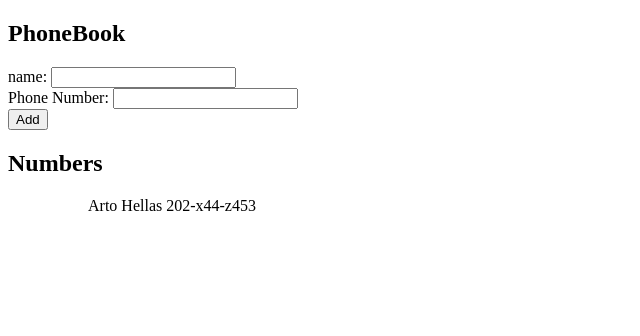
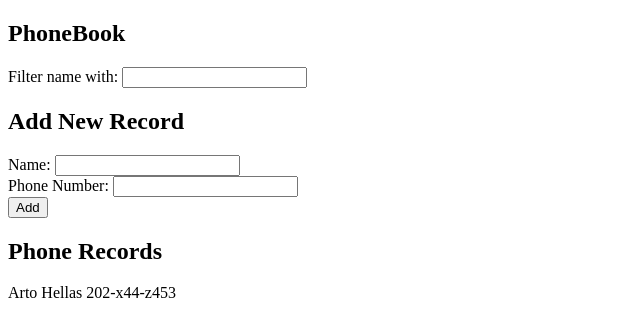
Before and after one commit to abhK0D3/PhoneBook, a React (Vite) app: page / in a window 1280 px wide. Shown: the top 336 px of the page, without its empty margins (0-640 px from the left). Built offline with nearby package versions, Linux system fonts and the light colour scheme.

Commit message:
Filter records by name

```diff
--- a/src/App.jsx
+++ b/src/App.jsx
@@ -5,6 +5,9 @@ const App = () => {
   const [persons, setPersons] = useState([{name: 'Arto Hellas', id: 0, phoneNumber: '202-x44-z453'}])
   const [newName, setNewName] = useState('')
   const [newPhnNumber, setnewPhnNumber] = useState('')
+  const [searchName, setSearchName] = useState('')
+
+  const filteredPersons = persons.filter(person => person.name.toLowerCase().includes(searchName.toLowerCase()))
 
   const addName = (event) => {
     event.preventDefault()
@@ -27,14 +30,21 @@ const App = () => {
   const handleNumberChange = (event) => {
     setnewPhnNumber(event.target.value)
   }
+  const handleSearchName = (event) => {
+    setSearchName(event.target.value)
+  }
 
 
   return(
     <div>
       <h2>PhoneBook</h2>
+      <div>
+          Filter name with: <input type='text' value={searchName} onChange={handleSearchName}/>
+      </div>
+      <h2>Add New Record</h2>
       <form onSubmit={addName}>
         <div>
-          name: <input type='text' value={newName} onChange={handleNameChange}/>
+          Name: <input type='text' value={newName} onChange={handleNameChange}/>
         </div>
         <div>
           Phone Number: <input type='text' value={newPhnNumber} onChange={handleNumberChange}/>
@@ -43,10 +53,10 @@ const App = () => {
           <button type="submit">Add</button>
         </div>
       </form>
-      <h2>Numbers</h2>
-      <ul>
-        {persons.map(person => <Person key={person.id} person={person}/>)}
-      </ul>
+      <h2>Phone Records</h2>
+      <div>
+        {filteredPersons.map(person => <Person key={person.id} person={person}/>)}
+      </div>
     </div>
   )
 }
--- a/src/components/Person.jsx
+++ b/src/components/Person.jsx
@@ -1,6 +1,6 @@
 const Person = ({person}) => {
     return(
-        <ul>{person.name} {person.phoneNumber}</ul>
+        <p>{person.name} {person.phoneNumber}</p>
     )
 }
 
```
